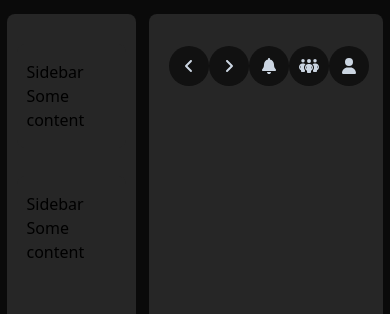
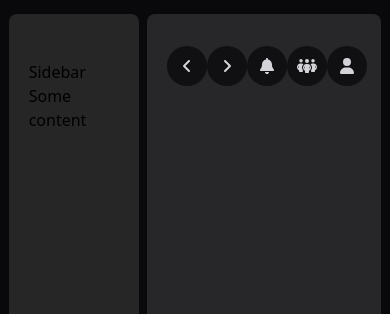
Before and after one commit to lcsferreira/spotify-clone-frontend, a React (Create React App) app: page / in a window 390 px wide. Shown: the top 314 px of the page. Built offline with nearby package versions, Linux system fonts and the light colour scheme.

Commit message:
refactor: change color of bg and text

```diff
--- a/src/app/main.tsx
+++ b/src/app/main.tsx
@@ -3,10 +3,10 @@ import MainContent from "../components/MainContent/MainContent";
 
 export default function Main() {
   return (
-    <div className="w-screen h-screen bg-neutral-950 flex flex-row justify-around lg:justify-center lg:gap-4">
+    <div className="w-screen h-screen bg-zinc-950 flex flex-row justify-evenly lg:justify-center lg:gap-4">
       <Sidebar.Root>
+        <Sidebar.Header />
         <Sidebar.Content />
-        <Sidebar.Header />
       </Sidebar.Root>
       <MainContent />
     </div>
--- a/src/components/Button/Button.tsx
+++ b/src/components/Button/Button.tsx
@@ -5,7 +5,7 @@ interface ButtonProps extends React.ButtonHTMLAttributes<HTMLButtonElement> {
 export default function Button({ children, ...props }: ButtonProps) {
   return (
     <button
-      className="text-slate-300 hover:text-slate-50 rounded-full border-0 w-10 h-10 bg-neutral-950/75 transition-all hover:size-11 hover:text-xl"
+      className="text-zinc-300 hover:text-zinc-50 rounded-full border-0 w-10 h-10 bg-zinc-950/75 transition-all hover:size-11 hover:text-xl"
       {...props}
     >
       {children}
--- a/src/components/MainContent/MainContent.tsx
+++ b/src/components/MainContent/MainContent.tsx
@@ -2,7 +2,7 @@ import { Navigation } from "../Navigation";
 
 export default function MainContent() {
   return (
-    <div className="w-3/5 h-auto flex flex-col justify-between bg-neutral-800 px-2.5 py-4 my-3.5  rounded-lg lg:w-[70%]">
+    <div className="w-3/5 h-auto flex flex-col justify-between bg-zinc-800 px-2.5 py-4 my-3.5  rounded-lg lg:w-[70%]">
       <Navigation />
     </div>
   );
--- a/src/components/Navigation/Navigation.tsx
+++ b/src/components/Navigation/Navigation.tsx
@@ -42,7 +42,7 @@ export function Navigation({ isSearching }: NavigationProps) {
         {isSearching && <input type="text" placeholder="Search" />}
       </div>
       <div className="w-40">
-        <ul className="flex justify-around text-slate-300">
+        <ul className="flex justify-around text-zinc-300">
           <li>
             <Button>
               <FontAwesomeIcon icon="bell" />
```
